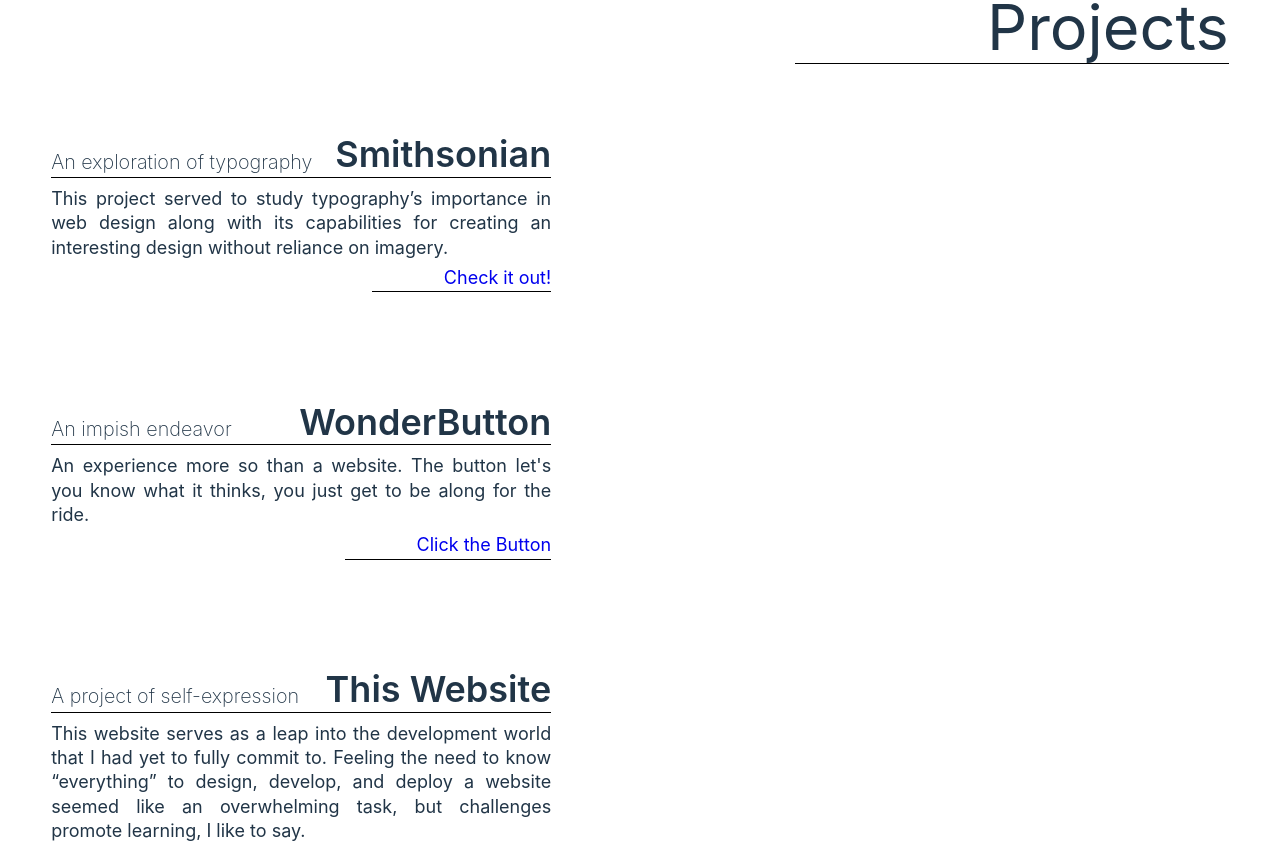
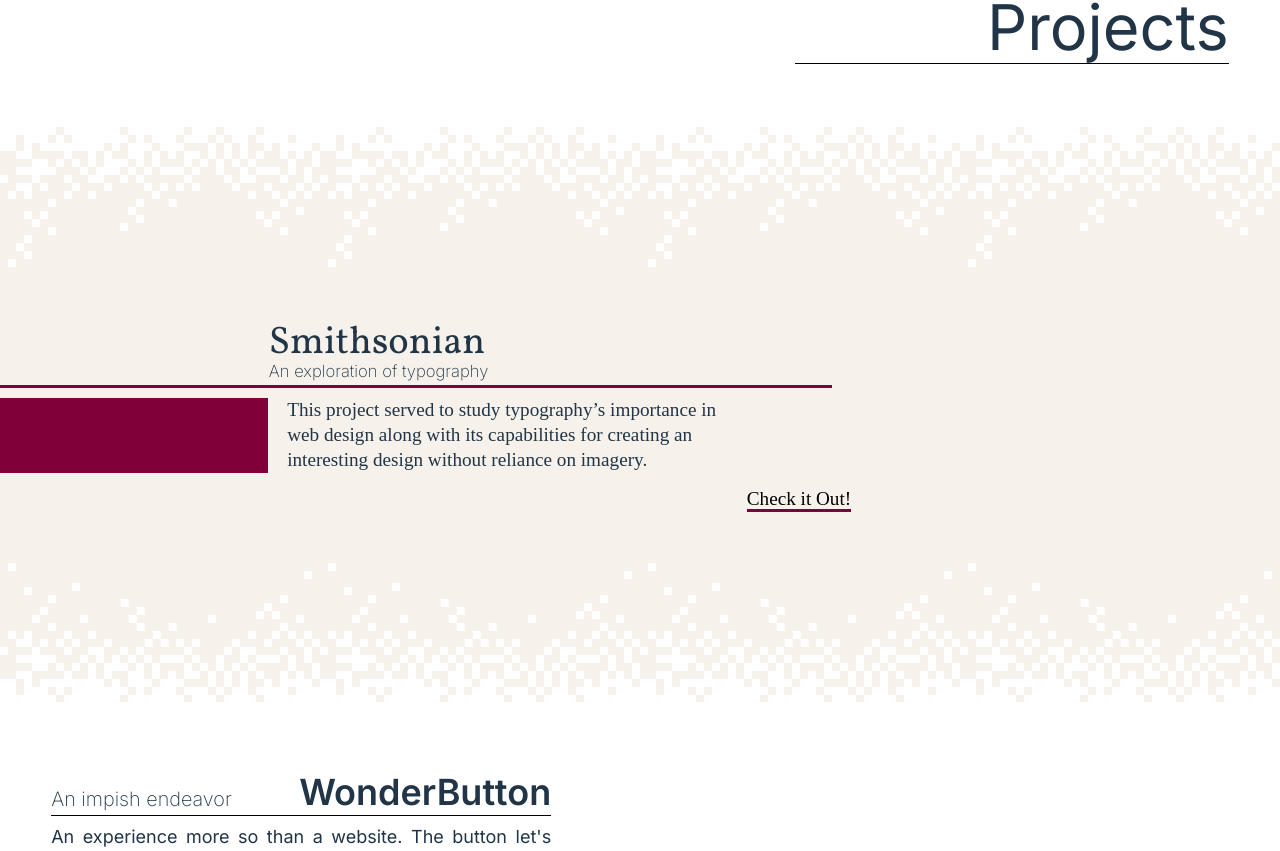
Before and after one commit to louis-driver/louisd-personal-site, a React (Vite) app: page / in a window 1280 px wide. Shown: the part 540-1391 px from the top of the page. Built offline with nearby package versions, Linux system fonts and the light colour scheme; a web font is replaced by a local one.

Commit message:
Update Smithsonian section to be styled like the project

```diff
--- a/index.html
+++ b/index.html
@@ -8,6 +8,7 @@
     <link rel="preconnect" href="https://fonts.googleapis.com">
     <link rel="preconnect" href="https://fonts.gstatic.com" crossorigin>
     <link href="https://fonts.googleapis.com/css2?family=Fustat:wght@200..800&display=swap" rel="stylesheet">
+    <link href="https://fonts.googleapis.com/css2?family=Inter:wght@100..900&family=Vollkorn:ital,wght@0,400..900;1,400..900&display=swap" rel="stylesheet">
   </head>
   <body>
     <div id="root"></div>
--- a/src/index.css
+++ b/src/index.css
@@ -24,6 +24,7 @@
 	font-size: 100%;
 	font: inherit;
 	vertical-align: baseline;
+  box-sizing: border-box;
 }
 /* HTML5 display-role reset for older browsers */
 article, aside, details, figcaption, figure,
@@ -60,14 +61,14 @@
 
   color-scheme: light dark;
   color: rgba(255, 255, 255, 0.87);
-  background-color: #242424;
+  background-color: var(--background-color);
 
   font-synthesis: none;
   text-rendering: optimizeLegibility;
   -webkit-font-smoothing: antialiased;
   -moz-osx-font-smoothing: grayscale;
 
-
+  --background-color: #242424;
   --color-primary: #ffffff;
 
   --font-size-huge: clamp(1.5rem, 6vw, 3.5rem);
@@ -91,7 +92,7 @@
 @media (prefers-color-scheme: light) {
   :root {
     color: #213547;
-    background-color: #ffffff;
+    --background-color: #ffffff;
     --color-primary: #000000;
   }
   a:hover {
--- a/src/pages/App.tsx
+++ b/src/pages/App.tsx
@@ -15,15 +15,7 @@
     children: null
   }
 
-  const smithsonianProps = {
-    h3: "An exploration of typography",
-    h2: "Smithsonian",
-    paragraphs: [{id: 0, paragraph: "This project served to study typography’s importance in web design along with its capabilities for creating an interesting design without reliance on imagery."},
-      ],
-    children: <Link to="/smithsonian">Check it out!</Link>
-  }
-
-    const wonderButtonProps = {
+  const wonderButtonProps = {
     h3: "An impish endeavor",
     h2: "WonderButton",
     paragraphs: [{id: 0, paragraph: "An experience more so than a website. The button let's you know what it thinks, you just get to be along for the ride."},
@@ -44,7 +36,18 @@
       <Navbar />
       <HeroSection {...heroProps} />
       <Heading heading="Projects" />
-      <HeroSection {...smithsonianProps} />
+      <section className="smithsonian">
+        <img className='top-transition' src="/src/assets/TopTransition.svg" alt="Pixelated Transition" />
+        <div className="smithsonian-content">
+          <div className="smithsonian-header">
+            <h2>Smithsonian</h2>
+            <h3>An exploration of typography</h3>
+          </div>
+          <p>This project served to study typography’s importance in web design along with its capabilities for creating an interesting design without reliance on imagery.</p>
+          <Link to="/smithsonian" className="smithsonian-link">Check it Out!</Link>
+        </div>
+        <img className='bottom-transition' src="/src/assets/BottomTransition.svg" alt="Pixelated Transition" />
+      </section>
       <HeroSection {...wonderButtonProps} />
       <HeroSection {...thisWebsiteProps} />
       <Footer />
--- a/src/styles/App.css
+++ b/src/styles/App.css
@@ -0,0 +1,92 @@
+:root {
+    --smithsonian-background: #F6F1EA;
+    --smithsonian-primary: #800039;
+}
+
+/* Smithsonian */
+.top-transition, .bottom-transition {
+    width: 100dvw;
+}
+
+.bottom-transition {
+    margin-bottom: -4px;
+}
+
+.smithsonian {
+    background-color: var(--smithsonian-background);
+}
+
+.smithsonian-content {
+    position: relative;
+    margin: 3em 0 5em;
+    width: clamp(600px, 65vw, 1400px);
+}
+
+.smithsonian-header {
+    margin: 0 0 0.6em 0;
+    padding: 0 0 0 calc(15vw + 6vw);
+    border-bottom: 3px solid var(--smithsonian-primary);
+}
+
+.smithsonian-header h2 {
+    font-family: "Vollkorn", serif;
+    font-size: clamp(1.6rem, 3vw, 3rem);
+}
+
+.smithsonian-header h3 {
+    margin-bottom: 0.3em;
+    font-style: italic;
+    font-family: "Inter", sans-serif;
+    font-size: clamp(0.9rem, 1.3vw, 1.25rem);
+    font-weight: 200;
+}
+
+.smithsonian-content p {
+    border-color: var(--smithsonian-primary);
+    border-left: calc(15vw + 6vw) solid var(--smithsonian-primary);
+    padding: 0 1em;
+    max-width: 750px;
+    font-family: "Times New Roman", serif;
+    font-size: clamp(1rem, 1.5vw, 1.2rem);
+    line-height: 1.3em;
+}
+
+.smithsonian-link {
+    position: absolute;
+    bottom: -2em;
+    right: -1em;
+    font-family: "Times New Roman", serif;
+    font-size: clamp(1rem, 1.5vw, 1.5rem);
+    color: black;
+    text-decoration: none;
+    border-bottom: 3px solid var(--smithsonian-primary);
+}
+
+.smithsonian-link:hover {
+    font-style: italic;
+}
+
+@media only screen and (max-width: 700px) {
+    .smithsonian-content {
+        width: 90vw;
+    }
+
+    .smithsonian-header {
+        padding-left: 5vw;
+    }
+
+    .smithsonian-content p {
+        border-width: 5vw;
+    }
+}
+
+@media (prefers-color-scheme: dark) {
+    .top-transition, .bottom-transition {
+        filter: brightness(0) saturate(100%) invert(9%) sepia(0%) saturate(4%) hue-rotate(195deg) brightness(102%) contrast(87%);
+    }
+
+    .smithsonian {
+        color: black;
+    }
+}
+/* End Smithsonian */
```
Also changed, not shown: src/assets/BottomTransition.svg (added), src/assets/TopTransition.svg (added).
